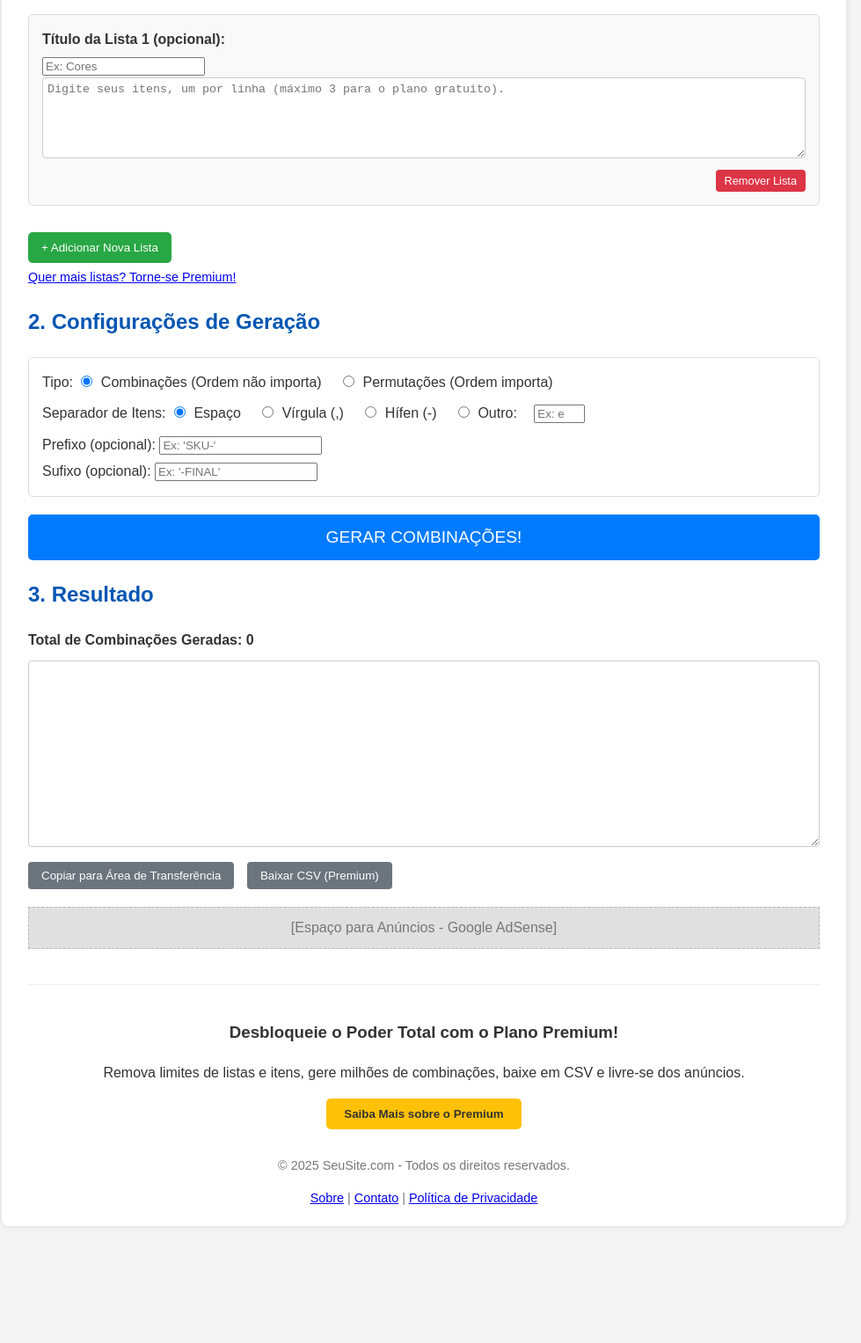
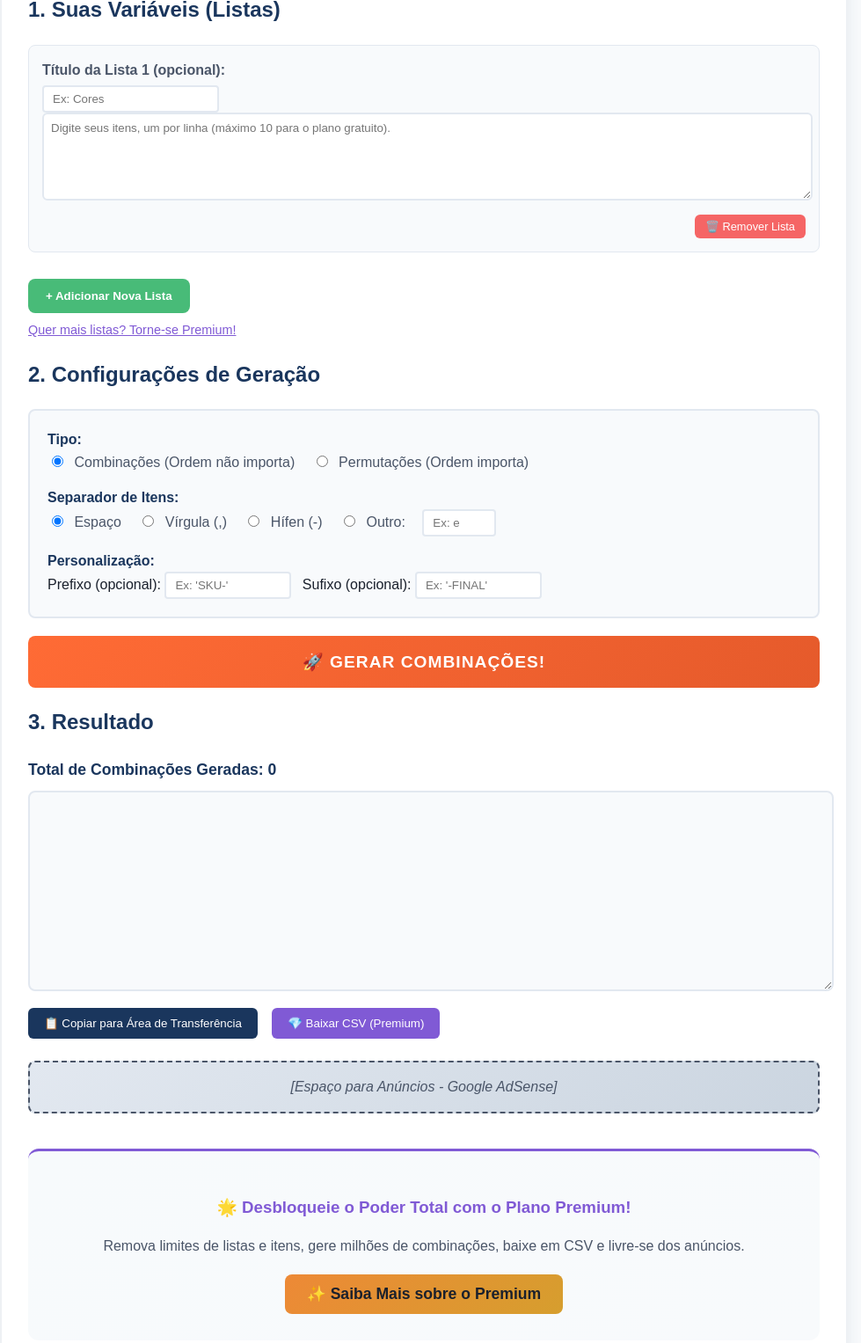
Before and after one commit to AnesDiego/combin, a plain HTML site: page gerador.html in a window 1280 px wide. Shown: the part 290-1817 px from the top of the page at 88% size, without its empty margins (158-1137 px from the left). Before the commit the page ends 1704 px from the top, so only its background shows below. Drawn offline with Linux system fonts and the light colour scheme.

Commit message:
new file:   .vscode/settings.json 	modified:   gerador.html

```diff
--- a/gerador.html
+++ b/gerador.html
@@ -5,138 +5,280 @@
     <meta name="viewport" content="width=device-width, initial-scale=1.0">
     <title>Gerador de Combinações Online</title>
     <style>
+        :root {
+            /* Paleta de Cores Personalizada */
+            --primary: #1a365d;
+            --primary-light: #2c5282;
+            --primary-hover: #2a4365;
+            --accent: #ff6b35;
+            --accent-light: #ff8c69;
+            --accent-dark: #e55a2b;
+            --background: #f8fafc;
+            --card-bg: #ffffff;
+            --text-primary: #1a202c;
+            --text-secondary: #4a5568;
+            --border: #e2e8f0;
+            --success: #48bb78;
+            --warning: #ed8936;
+            --error: #f56565;
+            --premium: #805ad5;
+        }
+
         body {
             font-family: Arial, sans-serif;
             line-height: 1.6;
             margin: 20px;
-            background-color: #f4f4f4;
-            color: #333;
+            background-color: var(--background);
+            color: var(--text-primary);
         }
         .container {
             max-width: 900px;
             margin: auto;
-            background: #fff;
+            background: var(--card-bg);
             padding: 20px 30px;
             border-radius: 8px;
-            box-shadow: 0 0 10px rgba(0,0,0,0.1);
+            box-shadow: 0 0 20px rgba(26, 54, 93, 0.1);
         }
         h1, h2 {
-            color: #0056b3;
+            color: var(--primary);
+        }
+        h1 {
+            border-bottom: 3px solid var(--accent);
+            padding-bottom: 10px;
         }
         .list-group {
             margin-bottom: 20px;
-            border: 1px solid #ddd;
+            border: 1px solid var(--border);
             padding: 15px;
-            border-radius: 5px;
-            background-color: #f9f9f9;
+            border-radius: 8px;
+            background-color: var(--background);
+            transition: border-color 0.3s ease;
+        }
+        .list-group:hover {
+            border-color: var(--primary-light);
         }
         .list-group label {
             display: block;
             margin-bottom: 5px;
             font-weight: bold;
+            color: var(--text-secondary);
         }
         .list-group textarea {
             width: calc(100% - 12px);
             min-height: 80px;
-            padding: 5px;
-            border: 1px solid #ccc;
-            border-radius: 4px;
+            padding: 8px;
+            border: 2px solid var(--border);
+            border-radius: 6px;
             resize: vertical;
+            transition: border-color 0.3s ease;
+            font-family: inherit;
+        }
+        .list-group textarea:focus {
+            outline: none;
+            border-color: var(--primary-light);
+            box-shadow: 0 0 0 3px rgba(44, 82, 130, 0.1);
         }
         .list-actions {
             text-align: right;
-            margin-top: 5px;
+            margin-top: 8px;
         }
         .list-actions button {
-            background-color: #dc3545;
+            background-color: var(--error);
             color: white;
             border: none;
-            padding: 5px 10px;
-            border-radius: 4px;
+            padding: 6px 12px;
+            border-radius: 6px;
             cursor: pointer;
             font-size: 0.8em;
+            transition: background-color 0.3s ease;
         }
         .list-actions button:hover {
-            background-color: #c82333;
+            background-color: #e53e3e;
         }
         .add-list-btn {
-            background-color: #28a745;
+            background-color: var(--success);
             color: white;
             border: none;
-            padding: 10px 15px;
-            border-radius: 5px;
+            padding: 12px 20px;
+            border-radius: 8px;
             cursor: pointer;
             margin-top: 10px;
+            font-weight: 600;
+            transition: background-color 0.3s ease;
         }
         .add-list-btn:hover {
-            background-color: #218838;
+            background-color: #38a169;
         }
         .add-list-btn:disabled {
-            background-color: #cccccc;
+            background-color: var(--text-secondary);
             cursor: not-allowed;
         }
         .config-group {
             margin-bottom: 20px;
-            padding: 15px;
-            border: 1px solid #ddd;
-            border-radius: 5px;
+            padding: 20px;
+            border: 2px solid var(--border);
+            border-radius: 8px;
+            background-color: var(--background);
         }
         .config-group label {
             margin-right: 15px;
+            color: var(--text-secondary);
+            font-weight: 500;
         }
         input[type="text"], input[type="radio"] {
-            margin-right: 5px;
+            margin-right: 8px;
+        }
+        input[type="text"] {
+            padding: 6px 10px;
+            border: 2px solid var(--border);
+            border-radius: 4px;
+            transition: border-color 0.3s ease;
+        }
+        input[type="text"]:focus {
+            outline: none;
+            border-color: var(--primary-light);
         }
         .generate-btn {
-            background-color: #007bff;
+            background: linear-gradient(135deg, var(--accent), var(--accent-dark));
             color: white;
             border: none;
-            padding: 15px 30px;
+            padding: 18px 30px;
             font-size: 1.2em;
-            border-radius: 5px;
+            font-weight: bold;
+            border-radius: 8px;
             cursor: pointer;
             display: block;
             width: 100%;
             margin-top: 20px;
+            transition: all 0.3s ease;
+            text-transform: uppercase;
+            letter-spacing: 1px;
         }
         .generate-btn:hover {
-            background-color: #0056b3;
+            background: linear-gradient(135deg, var(--accent-dark), #d64925);
+            transform: translateY(-2px);
+            box-shadow: 0 8px 25px rgba(255, 107, 53, 0.3);
         }
         #results {
             width: calc(100% - 12px);
             min-height: 200px;
-            padding: 5px;
-            border: 1px solid #ccc;
-            border-radius: 4px;
+            padding: 12px;
+            border: 2px solid var(--border);
+            border-radius: 8px;
             resize: vertical;
             margin-top: 10px;
             font-family: 'Courier New', Courier, monospace;
             font-size: 0.9em;
+            background-color: var(--background);
+        }
+        #results:focus {
+            outline: none;
+            border-color: var(--primary-light);
         }
         .result-info {
-            margin-top: 10px;
+            margin-top: 15px;
             font-weight: bold;
+            color: var(--primary);
+            font-size: 1.1em;
         }
         .result-actions button {
-            background-color: #6c757d;
+            background-color: var(--primary);
             color: white;
             border: none;
-            padding: 8px 15px;
-            border-radius: 4px;
+            padding: 10px 18px;
+            border-radius: 6px;
             cursor: pointer;
-            margin-top: 10px;
-            margin-right: 10px;
+            margin-top: 12px;
+            margin-right: 12px;
+            font-weight: 500;
+            transition: background-color 0.3s ease;
         }
         .result-actions button:hover {
-            background-color: #5a6268;
+            background-color: var(--primary-hover);
+        }
+        .result-actions button:last-child {
+            background-color: var(--premium);
+        }
+        .result-actions button:last-child:hover {
+            background-color: #6b46c1;
         }
         .ad-space {
-            background-color: #e0e0e0;
+            background: linear-gradient(135deg, var(--border), #cbd5e0);
             text-align: center;
-            padding: 10px 0;
-            margin: 20px 0;
-            border: 1px dashed #bbb;
-            color: #777;
+            padding: 15px;
+            margin: 25px 0;
+            border: 2px dashed var(--text-secondary);
+            border-radius: 8px;
+            color: var(--text-secondary);
+            font-style: italic;
+        }
+        #premium-section {
+            margin-top: 40px;
+            border-top: 3px solid var(--premium);
+            padding-top: 25px;
+            text-align: center;
+            background: linear-gradient(135deg, #f7fafc, var(--background));
+            border-radius: 12px;
+            padding: 30px;
+        }
+        #premium-section h3 {
+            color: var(--premium);
+            margin-bottom: 15px;
+        }
+        #premium-section p {
+            color: var(--text-secondary);
+            margin-bottom: 20px;
+        }
+        #premium-section button {
+            background: linear-gradient(135deg, var(--warning), #d69e2e);
+            color: var(--text-primary);
+            padding: 12px 25px;
+            border: none;
+            border-radius: 8px;
+            cursor: pointer;
+            font-weight: bold;
+            font-size: 1.1em;
+            transition: all 0.3s ease;
+        }
+        #premium-section button:hover {
+            background: linear-gradient(135deg, #d69e2e, #b7791f);
+            transform: translateY(-2px);
+            box-shadow: 0 6px 20px rgba(237, 137, 54, 0.3);
+        }
+        .footer {
+            text-align: center;
+            margin-top: 30px;
+            padding-top: 20px;
+            border-top: 1px solid var(--border);
+            font-size: 0.9em;
+            color: var(--text-secondary);
+        }
+        .footer a {
+            color: var(--primary);
+            text-decoration: none;
+            margin: 0 8px;
+        }
+        .footer a:hover {
+            color: var(--accent);
+            text-decoration: underline;
+        }
+        /* Melhorias de UX */
+        .config-group > div {
+            margin-bottom: 15px;
+        }
+        .config-group > div:last-child {
+            margin-bottom: 0;
+        }
+        /* Responsividade aprimorada */
+        @media (max-width: 768px) {
+            .container {
+                margin: 10px;
+                padding: 15px 20px;
+            }
+            .generate-btn {
+                font-size: 1.1em;
+                padding: 16px 20px;
+            }
         }
     </style>
 </head>
@@ -153,54 +295,53 @@
         <div id="listInputs">
             </div>
         <button id="addListBtn" class="add-list-btn">+ Adicionar Nova Lista</button>
-        <p style="margin-top: 5px; font-size: 0.9em;">
-            <a href="#premium-section">Quer mais listas? Torne-se Premium!</a>
+        <p style="margin-top: 8px; font-size: 0.9em; color: var(--text-secondary);">
+            <a href="#premium-section" style="color: var(--premium);">Quer mais listas? Torne-se Premium!</a>
         </p>
 
         <h2>2. Configurações de Geração</h2>
         <div class="config-group">
             <div>
-                Tipo:
+                <strong style="color: var(--primary);">Tipo:</strong><br>
                 <label><input type="radio" name="generationType" value="combinations" checked> Combinações (Ordem não importa)</label>
                 <label><input type="radio" name="generationType" value="permutations"> Permutações (Ordem importa)</label>
             </div>
-            <div style="margin-top: 10px;">
-                Separador de Itens:
+            <div>
+                <strong style="color: var(--primary);">Separador de Itens:</strong><br>
                 <label><input type="radio" name="separatorType" value="space" checked> Espaço</label>
                 <label><input type="radio" name="separatorType" value="comma"> Vírgula (,)</label>
                 <label><input type="radio" name="separatorType" value="hyphen"> Hífen (-)</label>
                 <label><input type="radio" name="separatorType" value="custom"> Outro:</label>
-                <input type="text" id="customSeparator" placeholder="Ex: e" style="width: 50px;">
+                <input type="text" id="customSeparator" placeholder="Ex: e" style="width: 60px;">
             </div>
-            <div style="margin-top: 10px;">
-                Prefixo (opcional): <input type="text" id="prefix" placeholder="Ex: 'SKU-'">
-            </div>
-            <div style="margin-top: 5px;">
-                Sufixo (opcional):  <input type="text" id="suffix" placeholder="Ex: '-FINAL'">
+            <div>
+                <strong style="color: var(--primary);">Personalização:</strong><br>
+                Prefixo (opcional): <input type="text" id="prefix" placeholder="Ex: 'SKU-'" style="width: 120px;">
+                Sufixo (opcional): <input type="text" id="suffix" placeholder="Ex: '-FINAL'" style="width: 120px;">
             </div>
         </div>
 
-        <button id="generateBtn" class="generate-btn">GERAR COMBINAÇÕES!</button>
+        <button id="generateBtn" class="generate-btn">🚀 GERAR COMBINAÇÕES!</button>
 
         <h2>3. Resultado</h2>
         <div class="result-info">Total de Combinações Geradas: <span id="totalCombinations">0</span></div>
         <textarea id="results" readonly></textarea>
         <div class="result-actions">
-            <button id="copyResultsBtn">Copiar para Área de Transferência</button>
-            <button id="downloadCsvBtn">Baixar CSV (Premium)</button>
+            <button id="copyResultsBtn">📋 Copiar para Área de Transferência</button>
+            <button id="downloadCsvBtn">💎 Baixar CSV (Premium)</button>
         </div>
 
         <div class="ad-space">
             [Espaço para Anúncios - Google AdSense]
         </div>
 
-        <div id="premium-section" style="margin-top: 40px; border-top: 1px solid #eee; padding-top: 20px; text-align: center;">
-            <h3>Desbloqueie o Poder Total com o Plano Premium!</h3>
+        <div id="premium-section">
+            <h3>🌟 Desbloqueie o Poder Total com o Plano Premium!</h3>
             <p>Remova limites de listas e itens, gere milhões de combinações, baixe em CSV e livre-se dos anúncios.</p>
-            <button style="background-color: #ffc107; color: #333; padding: 10px 20px; border: none; border-radius: 5px; cursor: pointer; font-weight: bold;">Saiba Mais sobre o Premium</button>
+            <button>✨ Saiba Mais sobre o Premium</button>
         </div>
 
-        <div style="text-align: center; margin-top: 30px; font-size: 0.9em; color: #777;">
+        <div class="footer">
             <p>&copy; 2025 SeuSite.com - Todos os direitos reservados.</p>
             <a href="#">Sobre</a> | <a href="#">Contato</a> | <a href="#">Política de Privacidade</a>
         </div>
@@ -216,9 +357,9 @@
         const downloadCsvBtn = document.getElementById('downloadCsvBtn');
 
         let listCounter = 0;
-        const FREE_LIST_LIMIT = 3; // Limite de listas gratuitas
-        const FREE_ITEM_LIMIT_PER_LIST = 3; // Limite de itens por lista gratuita
-        const FREE_COMBINATION_LIMIT = 18; // Limite total de combinações gratuitas
+        const FREE_LIST_LIMIT = 6; // Limite de listas gratuitas
+        const FREE_ITEM_LIMIT_PER_LIST = 10; // Limite de itens por lista gratuita
+        const FREE_COMBINATION_LIMIT = 5000000; // Limite total de combinações gratuitas
 
         function addListInput() {
             if (listCounter >= FREE_LIST_LIMIT) {
@@ -236,7 +377,7 @@
                 <input type="text" class="list-title" placeholder="Ex: Cores">
                 <textarea class="list-items" placeholder="Digite seus itens, um por linha (máximo ${FREE_ITEM_LIMIT_PER_LIST} para o plano gratuito)." oninput="checkItemLimit(this)"></textarea>
                 <div class="list-actions">
-                    <button onclick="removeListInput(${listCounter})">Remover Lista</button>
+                    <button onclick="removeListInput(${listCounter})">🗑️ Remover Lista</button>
                 </div>
             `;
             listInputsDiv.appendChild(listGroup);
@@ -286,18 +427,9 @@
                 }
             }
 
-            // Simple permutation logic for 2 arrays (more complex for n arrays)
-            // For true permutations of n arrays, this function would need to be more advanced
-            // For now, it behaves more like combinations, prefixing suffixing at the end.
-            // If strict 'permutations' of the same list items are needed, the logic changes significantly.
-            // For cross-list variations, combinations (Cartesian product) is usually what's desired.
-
             return results;
         }
 
-        // Function to generate permutations (order matters within a single list)
-        // This is a more complex recursive function for permutations of items within a single list.
-        // For combining multiple lists, the getCombinations (Cartesian product) is typically what users mean.
         function generatePermutationsSingleList(arr) {
             const result = [];
             function permute(current, remaining) {
@@ -347,34 +479,21 @@
             let generated = [];
 
             if (generationType === 'combinations') {
-                 // For combinations (Cartesian product of multiple lists)
-                // This is the most common use case for "Gerador de Combinações e Permutações para Listas Específicas"
-                // It means "take one item from list 1, one from list 2, etc., and combine them"
-                // The current `getCombinations` function already handles this as a Cartesian product.
                 function cartesianProduct(arr) {
                     return arr.reduce((a, b) => a.flatMap(d => b.map(e => [d, e].flat())));
                 }
 
                 const rawCombinations = cartesianProduct(allLists);
                 generated = rawCombinations.map(combo => {
-                    // Ensure combo is an array, even for single list input
                     const items = Array.isArray(combo) ? combo : [combo];
                     return prefix + items.join(separator) + suffix;
                 });
 
             } else { // permutations
-                // If the user wants permutations of items *within* a single list, this needs to be a different flow.
-                // If they want permutations *across* multiple lists, then 'combinations' as cartesian product is typically what they mean.
-                // For simplicity in this example, if 'permutations' is selected and there's only one list, we'll permute that list.
-                // If multiple lists, it will behave like combinations (Cartesian product with specific join).
                 if (allLists.length === 1) {
                     generated = generatePermutationsSingleList(allLists[0]).map(p => prefix + p + suffix);
                 } else {
-                    // For multiple lists, the "permutation" usually means the Cartesian product (combinations)
-                    // followed by permutation of items within *each generated string* if specific ordering needed.
-                    // This is usually overly complex for a simple tool.
-                    // For this example, we'll default to the combination behavior for multiple lists.
-                    alert("Para múltiplas listas, o tipo 'Permutações' funcionará como 'Combinações' (Produto Cartesiano) para evitar complexidade excessiva nesta versão de demonstração. Para permutações de itens dentro de uma única lista, insira apenas uma lista.");
+                    alert("Para múltiplas listas, o tipo 'Permutações' funcionará como 'Combinações' (Produto Cartesiano) para evitar complexidade excessiva nesta versão de demonstração.");
                     function cartesianProduct(arr) {
                         return arr.reduce((a, b) => a.flatMap(d => b.map(e => [d, e].flat())));
                     }
@@ -386,7 +505,6 @@
                     });
                 }
             }
-
 
             if (generated.length > FREE_COMBINATION_LIMIT) {
                 alert(`Você excedeu o limite de ${FREE_COMBINATION_LIMIT} combinações para o plano gratuito (${generated.length} geradas). Torne-se Premium para gerar mais!`);
@@ -408,7 +526,6 @@
         });
         downloadCsvBtn.addEventListener('click', () => {
             alert('Este é um recurso Premium! Torne-se Premium para baixar seus resultados.');
-            // Implementar lógica de download para usuários premium
         });
 
         // Initial list input
```
